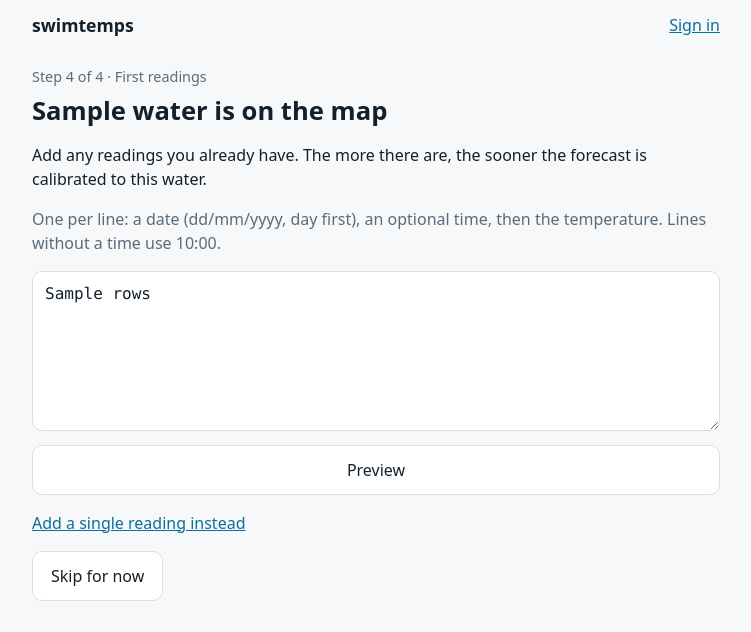
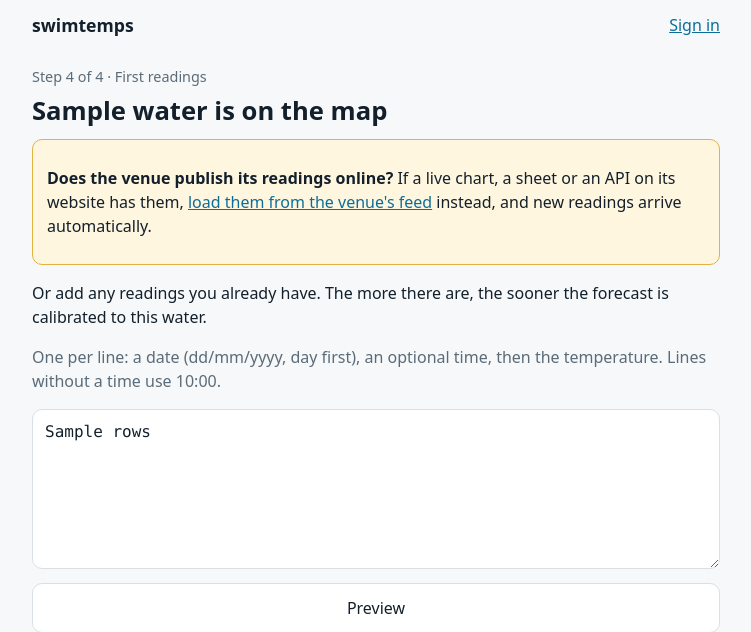
Before and after one commit to alittlesliceoftom/west-reservoir, a Python web app: template swimtemps/web/templates/new_readings.html in a window 1280 px wide. Shown: the top 632 px of the page, without its empty margins (264-1015 px from the left). Run offline with Jinja, Linux system fonts and the light colour scheme; the template is opened without the code that fills it: most values are stand-ins (such as "Sample title", 1, 10 or a date in 2020).

Commit message:
swimtemps: the new-water wizard's last step offers loading readings from the venue's feed
Co-Authored-By: Claude Opus 5.5 <noreply@anthropic.com>

```diff
--- a/swimtemps/web/templates/new_readings.html
+++ b/swimtemps/web/templates/new_readings.html
@@ -3,7 +3,12 @@
 {% block main %}
 <p class="steps">Step 4 of 4 · First readings</p>
 <h1>{{ water.name }} is on the map</h1>
-<p>Add any readings you already have. The more there are, the sooner the forecast is calibrated to this water.</p>
+<section class="note">
+  <p><strong>Does the venue publish its readings online?</strong> If a live chart, a sheet or an API on its website
+    has them, <a href="/w/{{ water.slug }}/feed">load them from the venue's feed</a> instead, and new readings arrive
+    automatically.</p>
+</section>
+<p>Or add any readings you already have. The more there are, the sooner the forecast is calibrated to this water.</p>
 <p class="muted">One per line: a date (dd/mm/yyyy, day first), an optional time, then the temperature. Lines without a time use {{ water.default_reading_time.strftime("%H:%M") }}.</p>
 <form method="post" action="/w/{{ water.slug }}/readings/preview" class="stack"
       hx-post="/w/{{ water.slug }}/readings/preview" hx-target="#paste-preview" hx-swap="innerHTML">
```
Also changed, not shown: swimtemps/tests/web/test_create.py (+7 -0 lines).
